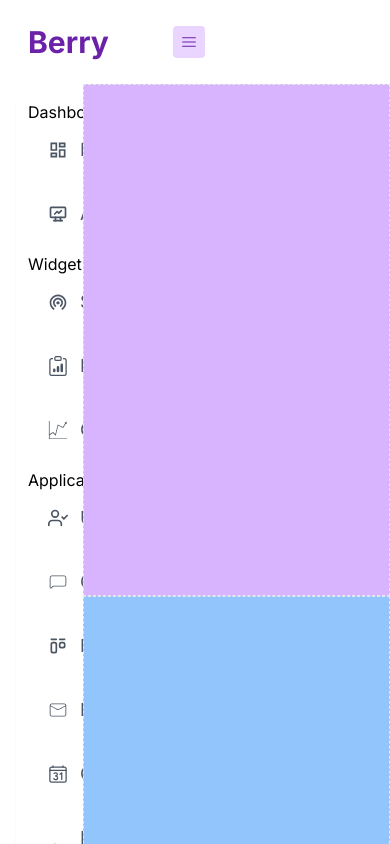
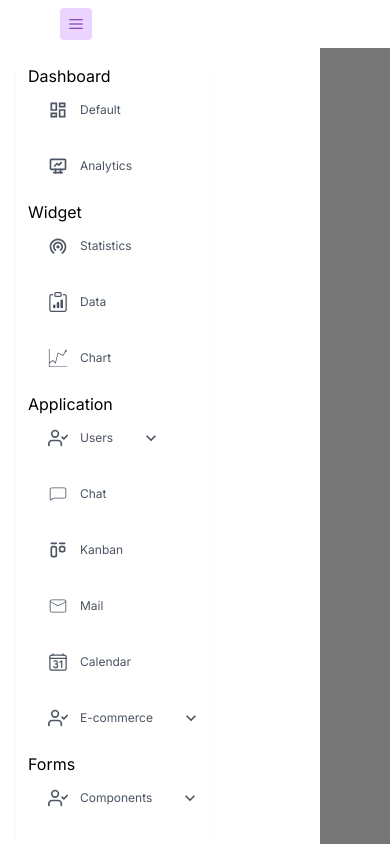
Before and after one commit to senayakagunduz/next-dashboard, a Next.js app: page / in a window 390 px wide. Shown: the top 844 px of the page. Built offline with nearby package versions, Linux system fonts and the light colour scheme.

Commit message:
side bar artık kısalmıyoır

```diff
--- a/src/app/components/Content.jsx
+++ b/src/app/components/Content.jsx
@@ -2,10 +2,15 @@ import React from 'react'
 
 const Content = () => {
   return (
-    <div className='flex-col w-full'>
-      <article className='bg-purple-300 h-128 flex-1 p-4 border border-dashed'>
-      </article>
-      <article className='bg-blue-300 h-128 flex-1 p-4 border border-dashed'/>
+    <div className='flex flex-row lg:bg-opacity-25'>
+      {/* <div className='flex-col'>
+        <div className='bg-purple-300 p-10 border'>1</div>
+        <div className='bg-blue-300  p-10 border '>2</div>
+      </div>
+      <div className='flex-col'>
+        <div className='bg-purple-300 p-10 border'>3</div>
+        <div className='bg-blue-300  p-10 border '>4</div>
+      </div> */}
     </div>
   )
 }
--- a/src/app/components/Header.jsx
+++ b/src/app/components/Header.jsx
@@ -13,21 +13,24 @@ const icons = [
 ]
 
 const Header = ({ toggleSidebar }) => {
+
     return (
-        <header className=' bg-white py-2 px-7 text-gray-600'>
-            <div className=' flex justify-between items-center'>
+        <header className=' flex justify-between items-center bg-white py-2 lg:py-1 px-7 lg:px-3 text-gray-600'>
 
-                <div className='container flex items-center justify-start gap-6 '>
-                    <a href="#" className='text-3xl lg:text-4xl font-bold text-purple-800 py-4 pr-10'>
-                        {/* <img src="https://img.logoipsum.com/243.svg" className='w-32' alt="" /> */}
+            <div className=' flex justify-between items-center space-x-8 lg:space-x-16'>
+                <div className='flex items-center'>
+                    <div className=' hidden lg:block px-0 lg:pr-10'>
+                        <a href="#" className=' hidden lg:block text-3xl font-bold text-purple-800 py-4 '>
                             Berry
                         </a>
+                    </div>
+                </div>
+                <div className='flex items-center'>
                     <button onClick={toggleSidebar} className='p-2 rounded bg-purple-200 text-purple-800 hover:bg-purpleHover hover:text-lightBlue'>
                         <RxHamburgerMenu />
                     </button>
                 </div>
-
-                <div className="container flex items-center justify-between px-2 lg:px-4">
+                <div className="container flex items-center px-2 lg:px-4">
                     <div className="relative hidden md:block">
                         <div className="absolute inset-y-0 left-0 flex items-center pl-3 pointer-events-none">
                             <svg className="w-4 h-4 text-gray-500 dark:text-gray-400" aria-hidden="true" xmlns="http://www.w3.org/2000/svg" fill="none" viewBox="0 0 20 20">
@@ -38,12 +41,12 @@ const Header = ({ toggleSidebar }) => {
                         <input type="text" id="search-navbar" className="block w-full p-2 pl-10 text-sm text-gray-900 border border-gray-300 rounded-lg bg-gray-50 focus:ring-blue-500 focus:border-blue-500 dark:bg-gray-700 dark:border-gray-600 dark:placeholder-gray-400 dark:text-white dark:focus:ring-blue-500 dark:focus:border-blue-500" placeholder="Search..."></input>
                     </div>
                 </div>
-
-                <nav className="hidden md:flex flex-1 justify-between items-center space-x-4 lg:space-x-8">
+            </div>
+            <nav className="hidden md:flex justify-between items-center space-x-4 lg:space-x-8">
                 <ul className="flex items-center sm:none lg:text-lg space-x-4 lg:space-x-8">
                     {
                         icons.map((icon, index) => (
-                                <li key={index} className={`${index%2==0 ?  "text-purple-600 bg-purple-200 hover:bg-purple-300 p-2 rounded hover:text-white" : "text-blue-600 bg-blue-200 hover:bg-blue-300 p-2 rounded hover:text-white"}`}>
+                            <li key={index} className={`${index % 2 == 0 ? "text-purple-600 bg-purple-200 hover:bg-purple-300 p-2 rounded hover:text-white" : "text-blue-600 bg-blue-200 hover:bg-blue-300 p-2 rounded hover:text-white"}`}>
                                 <a href="#" className='font-bold text-xl'>{icon}</a>
                             </li>
                         ))
@@ -51,7 +54,7 @@ const Header = ({ toggleSidebar }) => {
 
                 </ul>
             </nav>
-            </div>
+
         </header>
     )
 }
--- /dev/null
+++ b/src/app/components/Ofcanvas.jsx
@@ -0,0 +1,35 @@
+// src/components/Offcanvas.js
+import React, { useState } from 'react';
+import './Offcanvas.css'; // CSS dosyanızı ekleyin
+const Offcanvas = () => {
+  const [isOpen, setIsOpen] = useState(false);
+  const toggleOffcanvas = () => {
+    setIsOpen(!isOpen);
+  };
+  return (
+    <div>
+      {/* Trigger buton */}
+      <button
+        className="bg-blue-500 text-white p-2 rounded"
+        onClick={toggleOffcanvas}
+      >
+        Toggle Offcanvas
+      </button>
+      {/* Offcanvas */}
+      <div
+        className={`fixed inset-0 bg-black bg-opacity-50 transition-opacity ease-in-out duration-300 z-50 ${
+          isOpen ? 'opacity-100 pointer-events-auto' : 'opacity-0 pointer-events-none'
+        }`}
+        onClick={toggleOffcanvas}
+      />
+      <div
+        className={`fixed inset-y-0 left-0 w-64 bg-white p-4 transform transition-transform ease-in-out duration-300 z-50 ${
+          isOpen ? 'translate-x-0' : '-translate-x-full'
+        }`}
+      >
+        <p>Offcanvas Content</p>
+      </div>
+    </div>
+  );
+};
+export default Offcanvas;
--- a/src/app/components/SideBar.jsx
+++ b/src/app/components/SideBar.jsx
@@ -1,13 +1,15 @@
 "use client";
 import React from 'react'
+import SideBarDynamic from './SideBarDynamic';
 import data from './data';
-import SideBarDynamic from './SideBarDynamic';
+
 
 const SideBar = ({ collapsed }) => {
 
     return (
-        <aside className={`flex sidebar transiton-width duration-300 overflow-y-auto ${collapsed ? 'w-1/16' : 'w-1/4 md:block'} `}>
-            <nav className='h-full flex flex-col bg-white  shadow-sm'>
+        // <aside className={`flex bg-white sidebar z-[999] transiton-width duration-300 overflow-y-auto ${collapsed ? 'w-1/16' : 'w-1/4 md:block'} `}></aside>
+        <aside className={`flex bg-white sidebar z-99 transiton-width duration-300 overflow-y-auto ${collapsed ? 'w-1/16' : 'w-80 max-w-7xl md:block'} `}>
+            <nav className='h-full flex flex-col  shadow-sm'>
                 <ul className="flex-1 px-3">
                     {data.map((item, index) => (
                         <SideBarDynamic key={index} {...item} collapsed={collapsed} />
--- a/src/app/components/SideBarDynamic.jsx
+++ b/src/app/components/SideBarDynamic.jsx
@@ -14,9 +14,9 @@ const SideBarDynamic = ({ icon, text, children, collapsed }) => {
           (
             <div>
               <span>{icon}</span>
-              <span>{text}</span>
+              <span className="">{text}</span>
               {!collapsed ? (
-                <div className="ml-2 flex-col text-lg lg:text-sm">
+                <div className="ml-2 flex-col text-xs lg:text-lg">
                   {children.map((child, index) => (
                     <SideBarItem
                       onClick={() => handleItemClick(index)}
--- a/src/app/page.js
+++ b/src/app/page.js
@@ -3,6 +3,7 @@ import SideBar from "./components/SideBar";
 import Header from "./components/Header";
 import { useState } from "react";
 import Content from "./components/Content";
+
 
 export default function Home() {
   const [collapsed, setCollapsed] = useState(false); //açık
@@ -12,12 +13,12 @@ export default function Home() {
   }
 
   return (
-    <>
+   <div className={`inset-0 bg-black bg-opacity-50 transition-opacity ease-in-out duration-300 z-[50] ${toggleSidebar} ? 'opacity-100 pointer-events-none' : 'opacity-0 pointer-events-none' `}>
       <Header toggleSidebar={toggleSidebar} collapsed={collapsed} />
-      <main className="flex  items-start">
-        <SideBar className={`py-8 text-lg h-screen relative top-0 bottom-0`} toggleSidebar={toggleSidebar} collapsed={collapsed}/>
+      <main className="flex items-start">
+        <SideBar className={`py-8 text-lg h-screen relative top-0 bottom-0`} toggleSidebar={toggleSidebar} collapsed={collapsed} setCollapsed={setCollapsed}/>
         <Content />
       </main>
-    </>
+    </div>
   )
 }
```
Also changed, not shown: src/app/globals.css (line endings or trailing spaces). Lines whose indentation alone changed are shown as unchanged.
